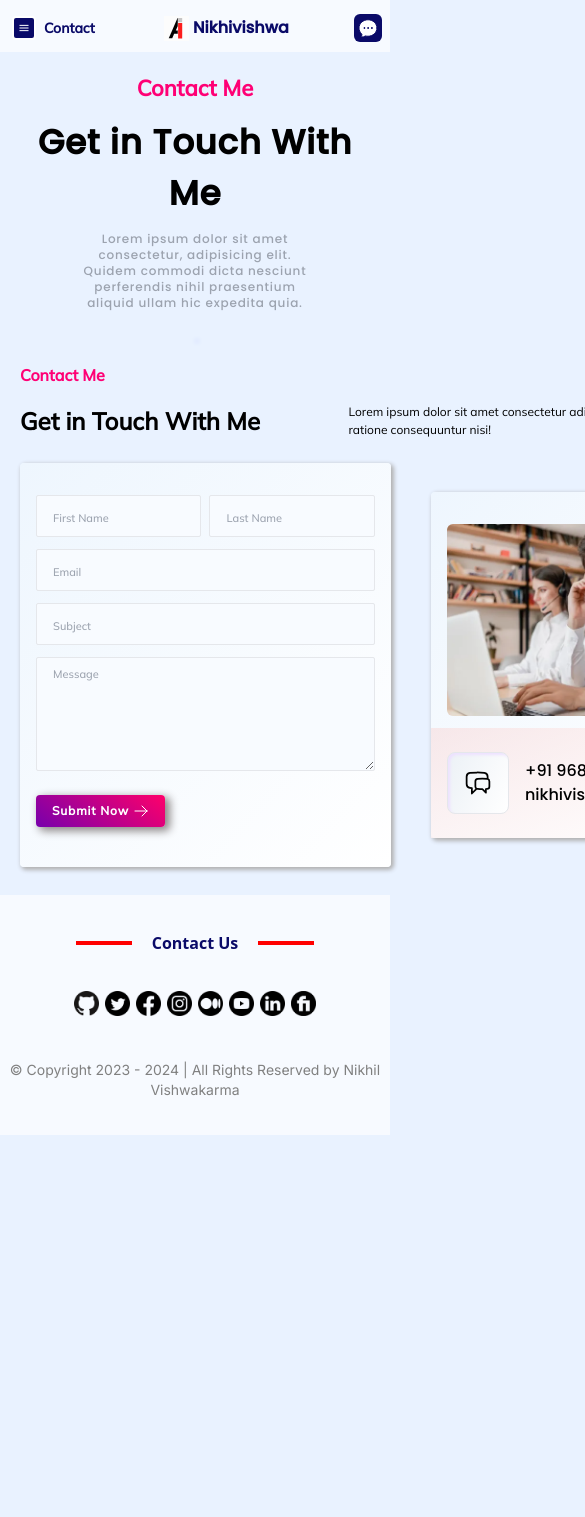
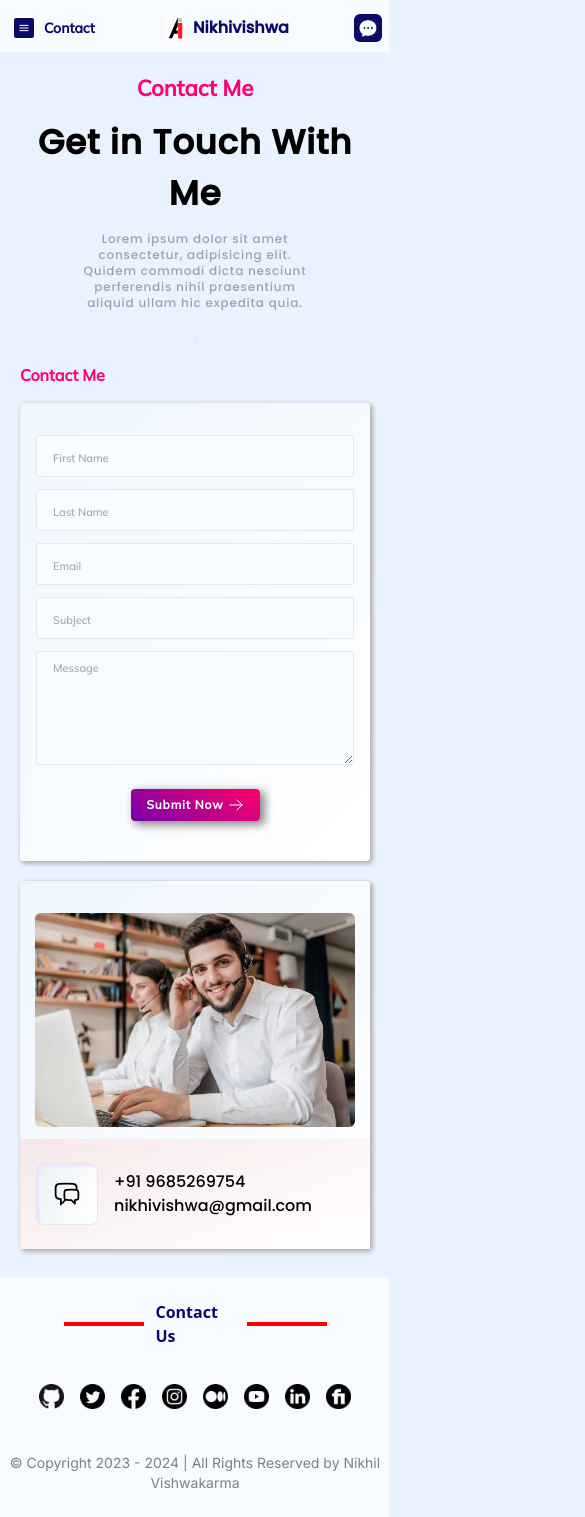
Before and after one commit to nikhivishwaa/portfolio-site, a Next.js app: page /contact in a window 390 px wide. Shown: the top 1517 px of the page, 585 px wide, since content can reach past the window. Before the commit the page ends 1135 px from the top, so only its background shows below. Built offline with nearby package versions, Linux system fonts and the light colour scheme.

Commit message:
responsive part almost done

```diff
--- a/components/Footer/Footer.jsx
+++ b/components/Footer/Footer.jsx
@@ -16,12 +16,12 @@ export default function Footer() {
   return (
     <>
       <footer className="h-60 w-full flex bg-secondary bottom-0 py-4 flex-col gap-6 justify-center">
-        <div className="flex gap-5 justify-center items-center">
-          <hr style={{ border: "2px solid red", maxWidth: "135px" }} className="flex-shrink min-w-14" />
-          <span className="font-semibold text-primary">Contact Us</span>
-          <hr style={{ border: "2px solid red", maxWidth: "135px" }} className="flex-shrink min-w-14" />
+        <div className="flex gap-5 max-sm:gap-3 justify-center items-center">
+          <hr style={{ border: "2px solid red" }} className="w-[135px] flex-shrink max-sm:w-20" />
+          <span className="font-semibold text-primary w-[79px]">Contact Us</span>
+          <hr style={{ border: "2px solid red" }} className="w-[135px] flex-shrink max-sm:w-20" />
         </div>
-        <div className="flex justify-center gap-[6px] max-sm:flex-wrap sm:gap-4 md:gap-7 pt-3">
+        <div className="flex justify-center max-sm:flex-wrap gap-4 md:gap-7 pt-3">
           {Object.keys(socials).map((key) => (
             <Link href={socials[key]} target="_blank" key={key}>
               <Image
--- a/components/Forms/ContactForm.jsx
+++ b/components/Forms/ContactForm.jsx
@@ -31,14 +31,14 @@ export default function ContactForm() {
   return (
     <>
       <form
-        className={`max-w-96 min-w-72 p-8 px-4 flex flex-col gap-3 font-mulish ${styles.form}`}
+        className={`max-xxs:w-11/12 max-xxs:mx-auto xs:max-w-96 xs:min-w-72 p-8 px-4 flex flex-col gap-3 font-mulish justify-center items-center ${styles.form}`}
         onSubmit={submitMessage}
       >
-        <div className="flex gap-2 justify-between">
+        <div className="max-xs:w-full flex gap-2 justify-between max-xs:justify-center max-xs:gap-3 max-xs:flex-col">
           <input
             onChange={handleChange}
             value={formData.firstname}
-            className="w-1/2 p-4 py-2 border rounded-sm font-medium"
+            className="max-xs:w-full xs:w-1/2 p-4 py-2 border rounded-sm font-medium"
             type="text"
             name="firstname"
             required
@@ -47,7 +47,7 @@ export default function ContactForm() {
           <input
             onChange={handleChange}
             value={formData.lastname}
-            className="w-1/2 p-4 py-2 border rounded-sm font-medium"
+            className="max-xs:w-full xs:w-1/2 p-4 py-2 border rounded-sm font-medium"
             type="text"
             name="lastname"
             placeholder="Last Name"
@@ -56,7 +56,7 @@ export default function ContactForm() {
         <input
           onChange={handleChange}
           value={formData.email}
-          className="p-4 py-2 border rounded-sm font-medium"
+          className="w-full p-4 py-2 border rounded-sm font-medium"
           type="email"
           name="email"
           placeholder="Email"
@@ -65,7 +65,7 @@ export default function ContactForm() {
         <input
           onChange={handleChange}
           value={formData.subject}
-          className="p-4 py-2 border rounded-sm font-medium"
+          className="w-full p-4 py-2 border rounded-sm font-medium"
           type="text"
           name="subject"
           placeholder="Subject"
@@ -77,7 +77,7 @@ export default function ContactForm() {
           cols="30"
           rows="4"
           placeholder="Message"
-          className="p-4 py-2 border rounded-sm font-medium"
+          className="w-full p-4 py-2 border rounded-sm font-medium"
           required
         ></textarea>
         <button type="submit" ref={ref} className="hidden">
--- a/components/Main/ContactTicket.jsx
+++ b/components/Main/ContactTicket.jsx
@@ -6,18 +6,18 @@ export default function ContactTicket() {
   return (
     <>
       <div
-        className={`max-w-96 min-w-72 pt-8 flex flex-col gap-3 font-mulish h-full ${styles.contact}`}
+        className={`max-xxs:w-[240px] xxs:max-w-96 xxs:min-w-72 xxs:pt-8 flex flex-col gap-3 font-mulish sm:h-[405px] ${styles.contact}`}
       >
         <Image
           src={"/logo/support.png"}
-          height={235}
-          width={352}
-          className="mx-4 rounded-[6px]"
+          height={100}
+          width={100}
+          className="mx-auto xs:mx-4 rounded-[6px] xs:w-[352px] aspect-[3/2] w-11/12 max-xxs:hidden object-cover"
           alt="contact us"
         />
 
-        <span
-          className={`${styles["purple-card"]} flex justify-start items-center gap-4 p-4 py-6`}
+        <div
+          className={`${styles["purple-card"]} flex justify-start items-center gap-4 p-4 py-6 max-xxs:px-0 max-xxs:flex-col`}
         >
           <span className={`rounded-lg p-4 border ${styles["inset-icon"]}`}>
             <svg
@@ -35,11 +35,11 @@ export default function ContactTicket() {
               />
             </svg>
           </span>
-          <div className="flex flex-col justify-start font-medium text-base font-poppins">
+          <div className="flex flex-col justify-start font-medium text-base font-poppins max-xxs:text-sm">
             <p>+91 9685269754</p>
             <p>nikhivishwa@gmail.com</p>
           </div>
-        </span>
+        </div>
       </div>
     </>
   );
--- a/components/Main/HaveProject.jsx
+++ b/components/Main/HaveProject.jsx
@@ -35,7 +35,7 @@ export default function HaveProject() {
             </button>
           </span>
         </div>
-        <div className="border-2 max-md:hidden">
+        <div className="md:flex hidden">
           <span
             className="absolute bottom-0 right-0 h-full w-1/3"
             style={{ backgroundImage: "url('/logo/contactDots.png')" }}
--- a/components/Screens/AboutScreen.jsx
+++ b/components/Screens/AboutScreen.jsx
@@ -80,7 +80,7 @@ export default function AboutScreen() {
             <h1 className={`text-2xl font-mulish font-bold text-secondary`}>
               About Nikhil
             </h1>
-            <p className={`text-5xl font-bold text-balance ${styles.spacing}`}>
+            <p className={`max-xs:text-4xl xs:text-5xl font-bold text-balance ${styles.spacing}`}>
               2 Year&apos;s Experience on Web{" "}
               <span className="text-secondary">Development</span>{" "}
             </p>
@@ -90,7 +90,7 @@ export default function AboutScreen() {
               eius perspiciatis!
             </p>
             <div
-              className={`flex gap-8 text-sm font-bold font-mulish tracking-widest ${styles.spacing}`}
+              className={`flex gap-3 xs:gap-8 text-sm font-bold font-mulish tracking-widest ${styles.spacing}`}
             >
               {Informations.map((key, i) => (
                 <button
--- a/components/Screens/ContactmeScreen.jsx
+++ b/components/Screens/ContactmeScreen.jsx
@@ -37,7 +37,7 @@ export default function ContactmeScreen() {
           <span className="font-mulish mt-2 text-[16px] font-bold text-secondary justify-self-start">
             Contact Me
           </span>
-          <div className="flex gap-10 my-2 justify-center items-center max-md:hidden">
+          {/* <div className="flex gap-10 my-2 justify-center items-center max-md:hidden">
             <span className="font-mulish text-[24px] font-bold w-96">
               Get in Touch With Me
             </span>
@@ -45,8 +45,8 @@ export default function ContactmeScreen() {
               Lorem ipsum dolor sit amet consectetur adipisicing elit. Tenetur
               ratione consequuntur nisi!
             </span>
-          </div>
-          <div className="flex gap-10 my-2 justify-center items-center max-md:flex-col">
+          </div> */}
+          <div className="flex gap-5 lg:gap-10 my-2 justify-center items-center flex-wrap xs:flex-col">
             <ContactForm />
             <ContactTicket />
           </div>
--- a/components/Screens/HomeScreen.jsx
+++ b/components/Screens/HomeScreen.jsx
@@ -17,18 +17,18 @@ export default function HomeScreen() {
         <div
           className={`md:w-1/2 xl:w-4/12 flex font-poppins flex-col gap-1 font-bold justify-center md:items-start items-center ${styles.spacing}`}
         >
-          <p className="text-[42px]">
+          <p className="text-3xl xxs:text-[42px]">
             Hi I&apos;m&nbsp;
             <span className="text-secondary">Nikhil V.</span>
           </p>
-          <p className="text-2xl font-poppins">Full Stack Engineer</p>
+          <p className="xxs:text-2xl text-xl font-poppins">Full Stack Engineer</p>
           <p className="text-xs py-3 font-poppins font-medium text-gray-500 overflow-hidden text-pretty text-ellipsis h-[40px] ">
             Lorem ipsum dolor sit amet consectetur adipisicing elit. Fuga odit
             eius pariatur nostrum perferendis iste quaerat ex sit non ea,
             dolorum nesciunt? Iste repudiandae et ullam quasi, unde minima
             impedit?
           </p>
-          <div className="flex py-4 gap-6 text-xs font-bold font-mulish">
+          <div className="flex py-4 gap-6 text-xs font-bold font-mulish flex-wrap-reverse justify-center items-center">
             <button
               className={`rounded-sm py-3 px-6 ${styles["secondary-btn"]} ${styles["spacing"]}`}
               onClick={(e) => handleClick(e)}
--- a/components/Screens/PortfolioScreen.jsx
+++ b/components/Screens/PortfolioScreen.jsx
@@ -64,7 +64,7 @@ export default function PortfolioScreen() {
             ))} */}
           </div>
         </section>
-        <section className="flex gap-10 my-12 justify-center items-center flex-wrap">
+        <section className="flex gap-8 my-12 justify-center items-center flex-wrap">
           {skills.map((plan, key) => (
             <CreativeWork work={plan} key={key} />
           ))}
--- a/tailwind.config.js
+++ b/tailwind.config.js
@@ -1,4 +1,7 @@
 /** @type {import('tailwindcss').Config} */
+
+import defaultTheme from "tailwindcss/defaultTheme";
+
 module.exports = {
   content: [
     "./pages/**/*.{js,ts,jsx,tsx,mdx}",
@@ -30,8 +33,8 @@ module.exports = {
         secondary: "#ff0075",
       },
       screens: {
-        "xsm": { max: "450px" },
-        "xxsm": { max: "350px" },
+        xs: "420px",
+        xxs: "340px",
       },
     },
   },
```
